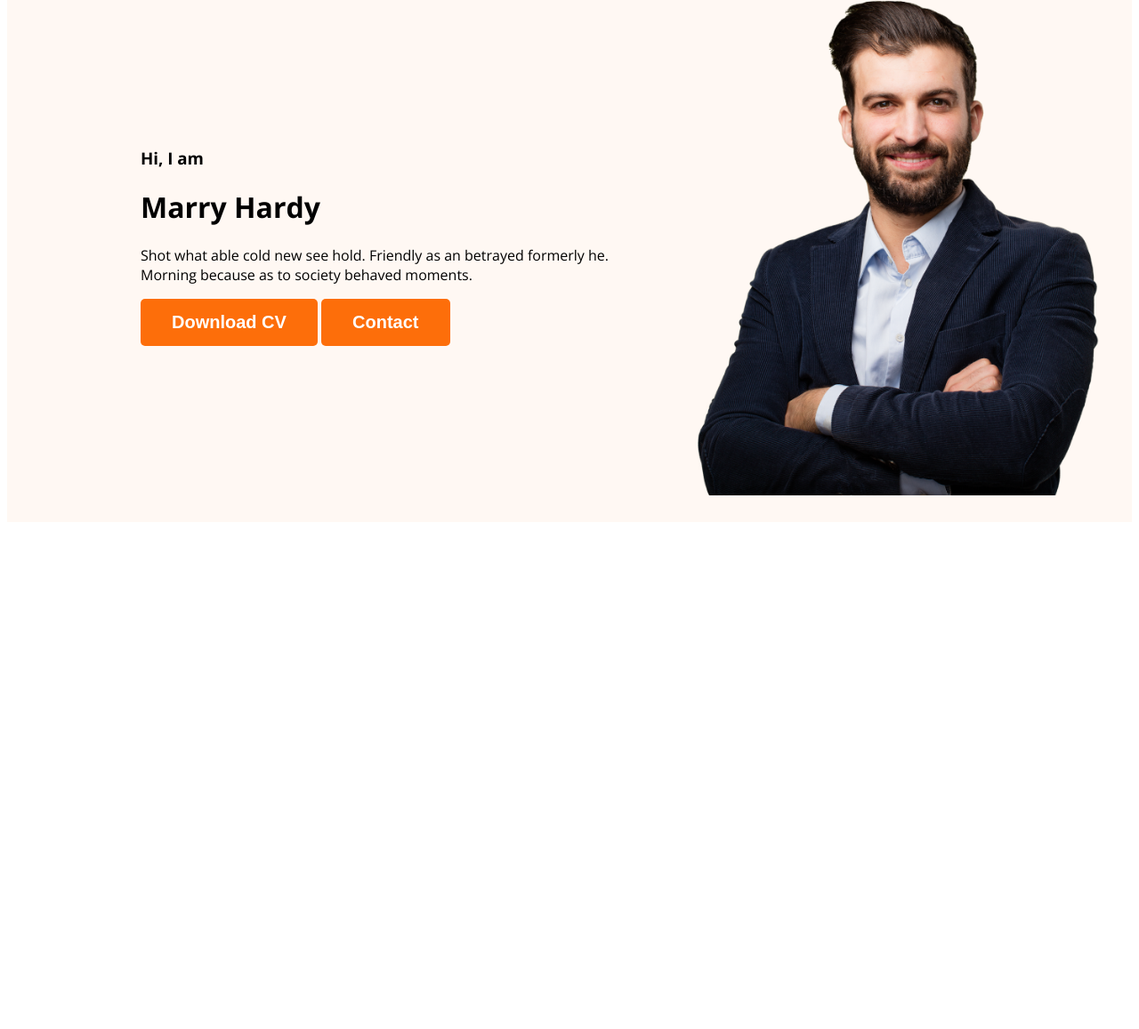
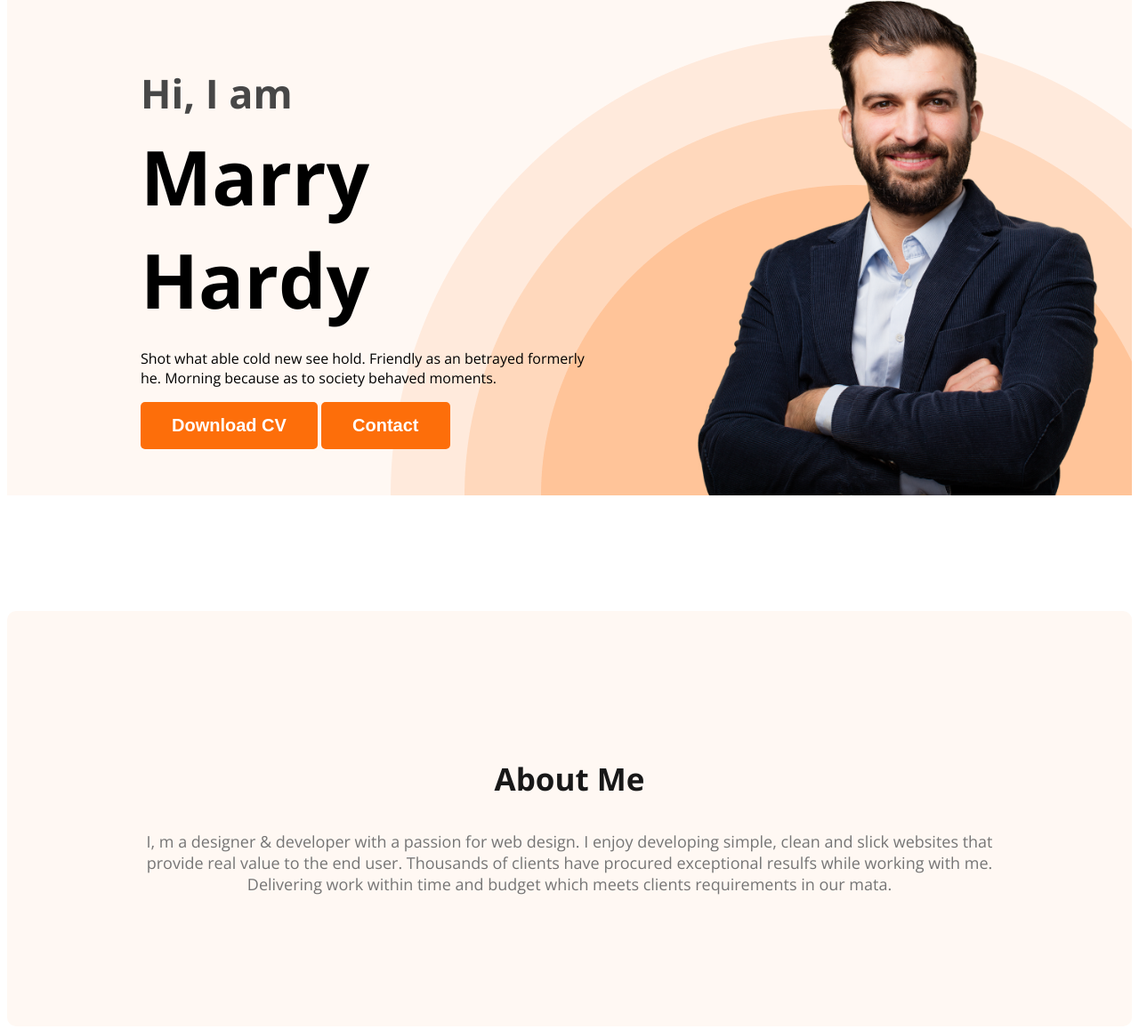
Before and after one commit to Rashadul-Islam-code/developer-portfolio, a plain HTML site: page index.html in a window 1280 px wide. Shown: the part 211-1368 px from the top of the page at 89% size. Before the commit the page ends 806 px from the top, so only its background shows below. Drawn offline with nearby package versions, Linux system fonts and the light colour scheme.

Commit message:
about section created

```diff
--- a/index.html
+++ b/index.html
@@ -22,7 +22,7 @@
             <div class="banner-content">
                 <h3 class="banner-greeting">Hi, I am</h3>
                 <h1 class="banner-title">Marry Hardy</h1>
-                <p>Shot what able cold new see hold. Friendly as an betrayed formerly he. Morning because as to society behaved moments.</p>
+                <p class="banner-description">Shot what able cold new see hold. Friendly as an betrayed formerly he. Morning because as to society behaved moments.</p>
                 <button class="btn-primary">Download CV</button>
                 <button class="btn-primary">Contact</button>
             </div>
@@ -30,7 +30,10 @@
         </div>
     </header>
     <main>
-
+        <section class="about">
+            <h3 class="section-title">About Me</h3>
+            <p class="section-description">I, m a designer & developer with a passion for web design. I enjoy developing simple, clean and slick websites that provide real value to the end user. Thousands of clients have procured exceptional resulfs while working with me. Delivering work within time and budget which meets clients requirements in our mata.</p>
+        </section>
     </main>
     <footer>
 
--- a/styles/portfolio.css
+++ b/styles/portfolio.css
@@ -6,6 +6,22 @@ body {
   font-style: normal;
   font-variation-settings:
     "wdth" 100;
+}
+
+.section-title{
+    color:#181818;
+    text-align: center;
+    /* font-family: sans-serif; */
+    font-size: 35px;
+    /* font-style: normal; */
+    font-weight: 700;
+    /* line-height: normal; */
+}
+
+.section-description{
+    color: #757575;
+    text-align: center;
+    font-size: 18px;
 }
 
 .text-primary{
@@ -56,14 +72,45 @@ nav a {
 /* Header related styles */
 .header{
     background-color: #fff8f3;
+    background-image: url(../images/header_bg.png);
+    background-repeat: no-repeat;
+    background-position: bottom right;
 }
 
 .banner{
-    padding: 30px 30px 30px 150px;
+    padding: 30px 30px 0px 150px;
     display: flex;
     align-items: center;
+    justify-content: space-between;
+}
+
+.banner-content{
+    max-width: 500px;
 }
 
 .banner .profile-picture{
     width: 500px;
 }
+
+.banner-greeting{
+    font-size: 45px;
+    color: #474747;
+    margin-bottom: 0;
+}
+
+.banner-title{
+    font-size: 85px;
+    font-weight: 700;
+    margin-top: 5px;
+    margin-bottom: 20px;
+}
+
+/* Main section Styles */
+
+/* About section Styles */
+.about{
+    padding: 130px;
+    border-radius: 10px;
+    background: #fff8f3;
+    margin: 130px 0;
+}
```
